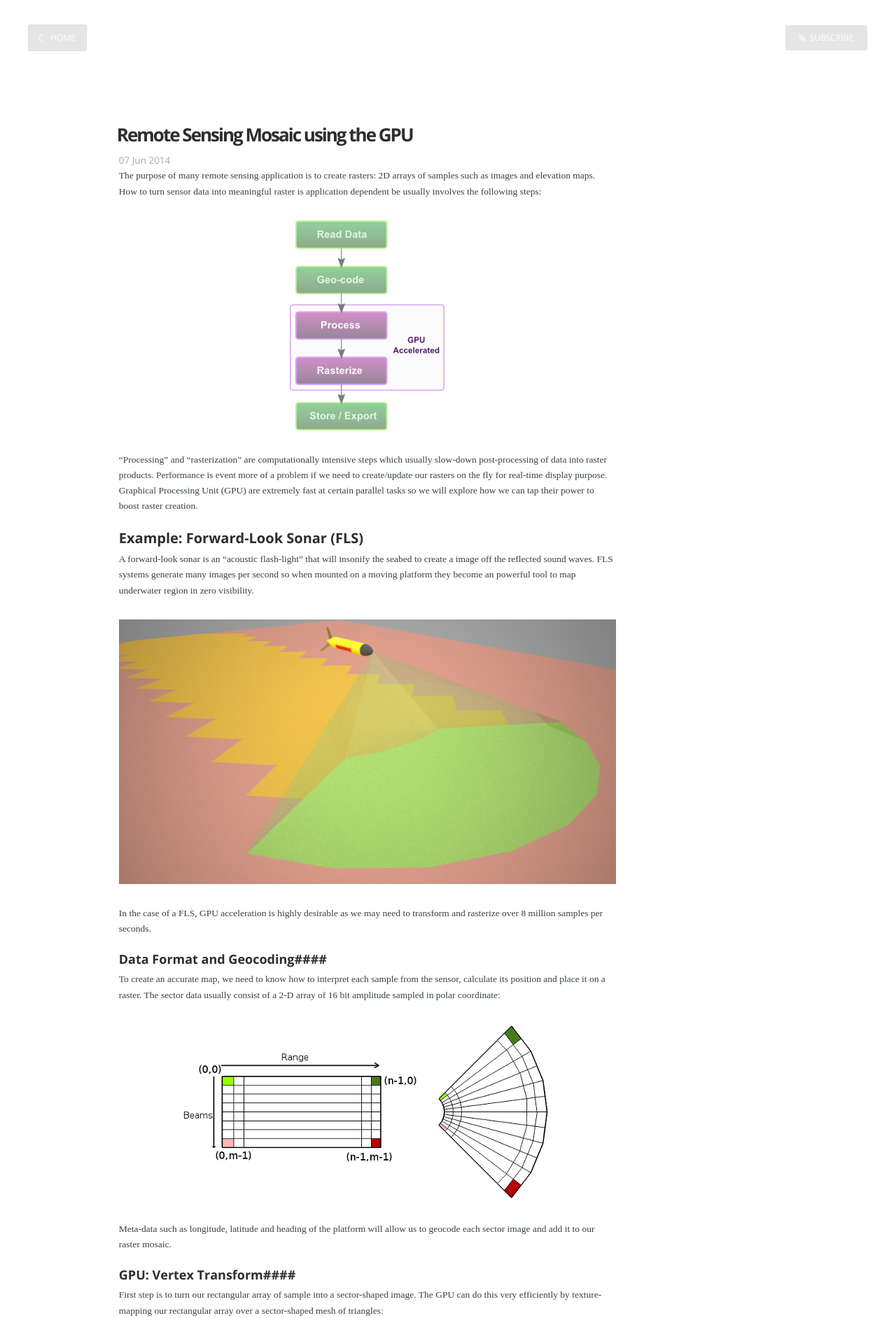
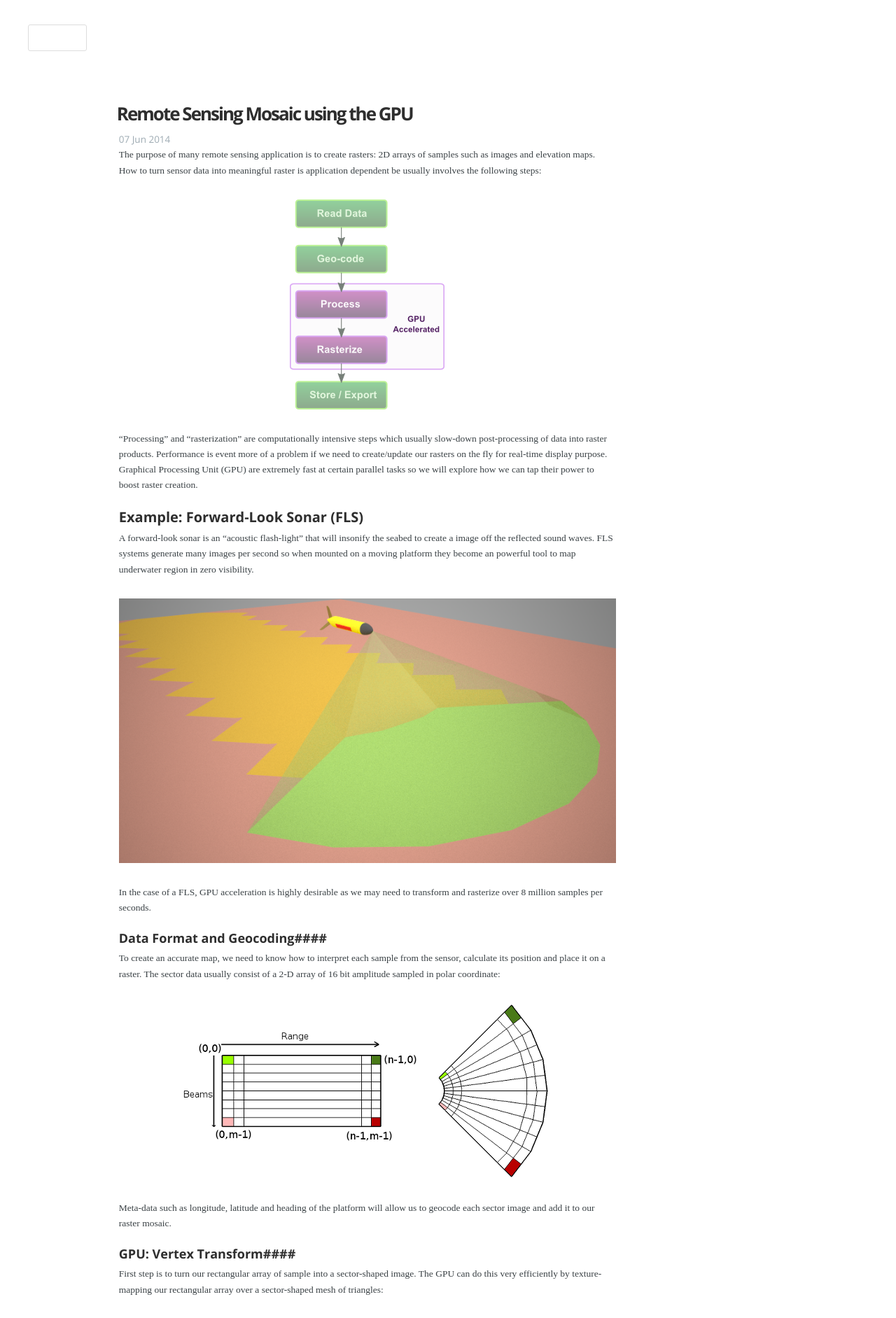
Before and after one commit to ronald808/ronald808.github.io, a Jekyll site: the page built from _posts/2014-06-07-gpu-mosaic.md, in a window 1280 px wide. Shown: the top 1883 px of the page at 70% size. Built offline with Jekyll 4.4.1, drawn with Linux system fonts in a browser that asks for light colours; Markdown is read by kramdown in place of the engine named in the settings; some of the changed text lies outside the part shown.

Commit message:
Cosmetic changes (favicon, header images, etc.)
Added images to gpu  mosaic post

```diff
--- a/_layouts/default.html
+++ b/_layouts/default.html
@@ -19,6 +19,7 @@
     <!-- Customisation  -->
     <link rel="stylesheet" type="text/css" href="/assets/css/main.css" />
 
+    <link rel="shortcut icon" href="/assets/images/blog.ico">
 </head>
 <body class="home-template">
 
--- a/_layouts/post.html
+++ b/_layouts/post.html
@@ -2,7 +2,7 @@
 layout: default
 disqus: false
 archive: true
-logo: /assets/images/boat-colors.jpg
+logo: /assets/images/article-header2.jpg
 ---
 <style type="text/css">
 /*            #wrap {
@@ -46,7 +46,7 @@
 }
 
 .back-button#mybackbt {
-  background: rgba(0,0,0,0.1);
+  background: rgba(255,255,255,0.2);
   color:#FFF;
   border:solid 1px #ddd
 }
@@ -57,7 +57,7 @@
     transition: all 0.1s ease;
 }
 .subscribe-button#mysubbt {
-  background: rgba(0,0,0,0.1);
+  background: rgba(255,255,255,0.3);
   color:#FFF;
   border:solid 1px #fff ;
   margin-right:80px;
--- a/_posts/2014-06-07-gpu-mosaic.md
+++ b/_posts/2014-06-07-gpu-mosaic.md
@@ -61,24 +61,25 @@
 
 
 
-####GPU: Beam mapping####
+####Beam Mapping with 1-D Texture####
 
 Unfortunately, some FLS do not create equi-angular beams (i.e.beams spacing is not constant across the arc). As a consequence, texture-mapping the data directly on the mesh would not be accurate. Here too, the GPU can help and provide an efficient solution: we will use a 1-D texture to implement the beam-mapping function: u<sub>actual</sub> = F(u<sub>linear</sub>)
 
-{}
-
-####GPU: Frame Feathering####
-
-As we can see on the images below, frame-to-frame transition are somewhat distracting, so we would like to introduce some blending at the edge of the frames to create a seamless raster.
+![]( {{site.baseurl}}/assets/images/beam-angle-plot-small.png )
 
 
-{ no feathering}
+####Frame Feathering in HLSL shader####
 
+As we can see on the images below, frame-to-frame transition are somewhat distracting (right), so we would like to introduce some blending at the edge of the frames to create a seamless raster (left):
 
-{with feathering}
+<table>
+<tr>
+<td><img src="{{site.baseurl}}/assets/images/fls-feathering-off.jpg"/></td>
+<td><img src="{{site.baseurl}}/assets/images/fls-feathering-on.jpg"/></td>
+</tr>
+</table>
 
-
-To support alpha-blending, we add a transparency channel to our raster so we now have two 16-bit channels {amplitude, transparency}. We implement feathering in the pixel shader using a <code>smoothstep()</code> function around the edge of each frame.
+To implement this alpha-blending, we add a transparency channel to our raster so we now have two 16-bit channels {amplitude, transparency}. We implement feathering in the pixel shader using a <code>smoothstep()</code> function around the edge of each frame.
 
 {% highlight c %}
 // HLSL : Pixel Shader
--- a/assets/css/screen.css
+++ b/assets/css/screen.css
@@ -486,7 +486,7 @@
 .main-nav {
     position: relative;
     padding: 35px 40px;
-    margin: 0 0 30px 0;
+    margin: 0 0 0 0;
 }
 
 .main-nav a {
@@ -654,7 +654,7 @@
 
 /* The details of your blog. Defined in ghost/settings/ */
 .page-title {
-    margin: 10px 0 10px 0;
+    margin: 10px 0 10px 120px;
     font-size: 5.6rem;
     letter-spacing: -1px;
     font-weight: 700;
--- a/index.html
+++ b/index.html
@@ -1,7 +1,7 @@
 ---
 layout: default
 title: Home
-cover: "/assets/images/boat-colors.jpg"
+cover: "/assets/images/site-header2.jpg"
 logo : false
 about: 'about.html'
 ---
```
Also changed, not shown: other parts of _posts/2014-06-07-gpu-mosaic.md (+1 -1 lines), assets/images/Globe-icon.png (added), assets/images/article-header.jpg (added), assets/images/article-header2.jpg (added), assets/images/article-header2.png (added), assets/images/beam-angle-plot-small.png (added), assets/images/beam-angle-plot.png (added), assets/images/blog.ico (added), assets/images/fls-feathering-off.jpg (added), assets/images/fls-feathering-on.jpg (added), assets/images/site-header.jpg (added), assets/images/site-header2.jpg (added).
